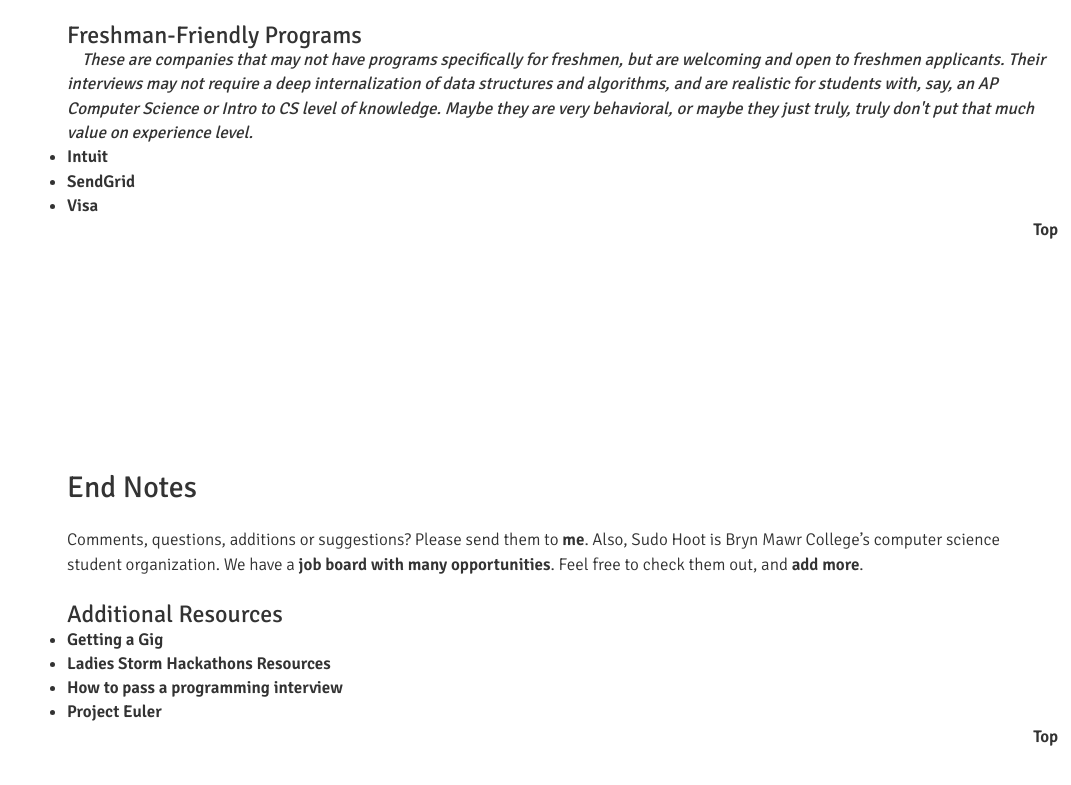
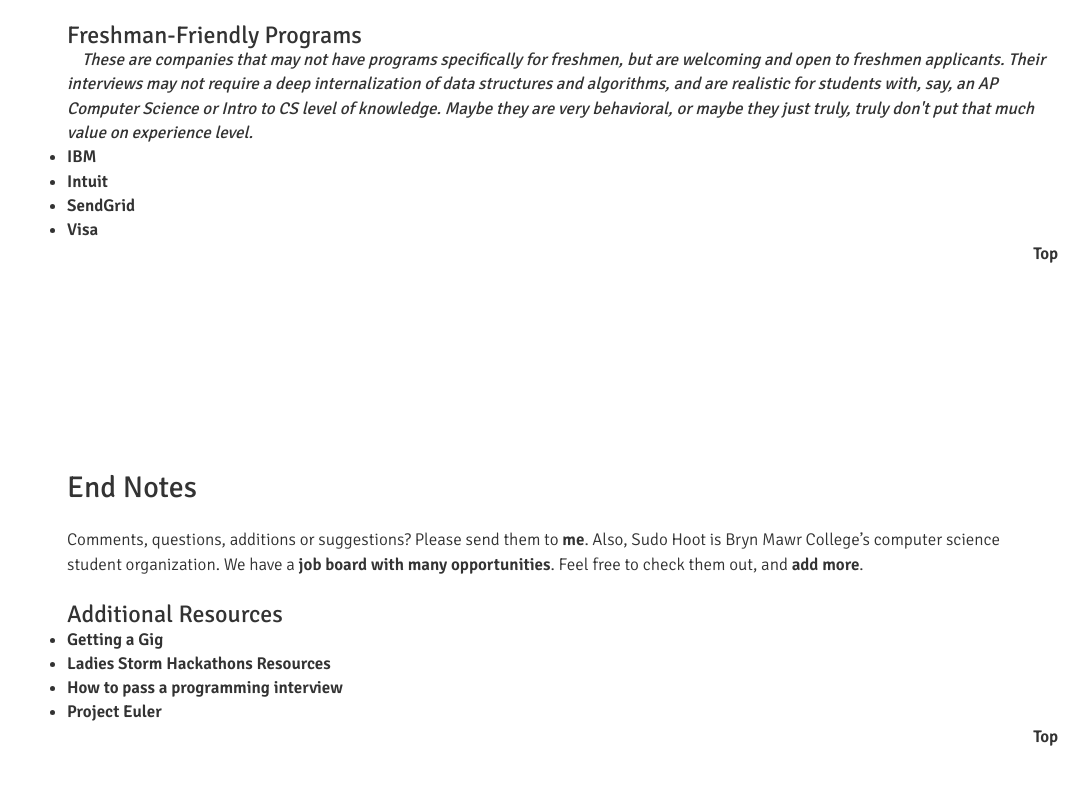
Before and after one commit to aidarbek/csfrosh, a plain HTML site: page index.html in a window 1280 px wide. Shown: the part 2909-3694 px from the top of the page, without its empty margins (209-1280 px from the left). Drawn offline with nearby package versions, Linux system fonts and the light colour scheme.

Commit message:
Added IBM

```diff
--- a/index.html
+++ b/index.html
@@ -95,6 +95,7 @@
             <i>&nbsp;&nbsp;&nbsp;&nbsp;These are companies that may not have programs specifically for freshmen, but are welcoming and open to freshmen applicants. Their interviews may not require a deep internalization of data structures and algorithms, and are realistic for students with, say, an AP Computer Science or Intro to CS level of knowledge. Maybe they are very behavioral, or maybe they just truly, truly don't put that much value on experience level.</i>
             <br>
             <ul>
+            	<li><a href="https://www-03.ibm.com/employment/us/un_interns_coops.shtml">IBM</a></li>
             	<li><a href="http://careers.intuit.com/">Intuit</a></li>
             	<li><a href="https://sendgrid.com/careers/">SendGrid</a></li>
             	<li><a href="https://jobs.visa.com/">Visa</a></li>
```
